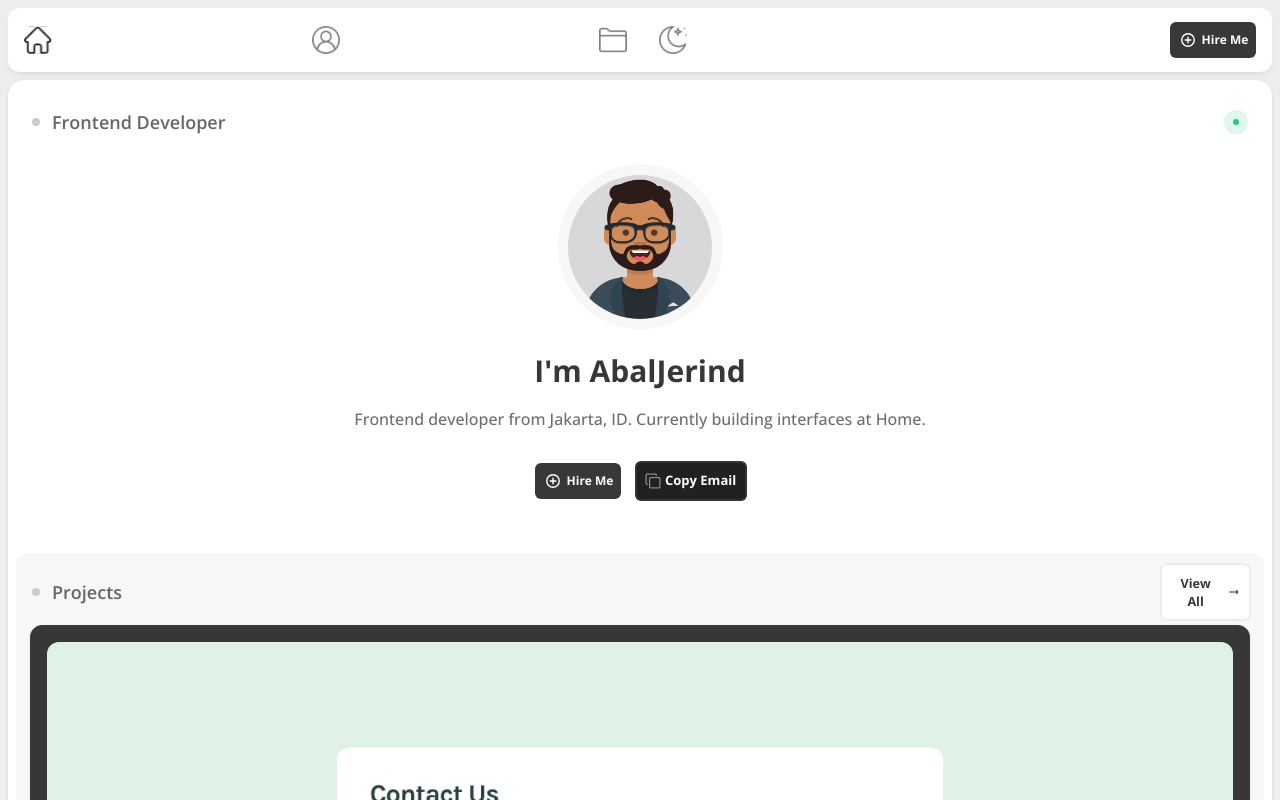
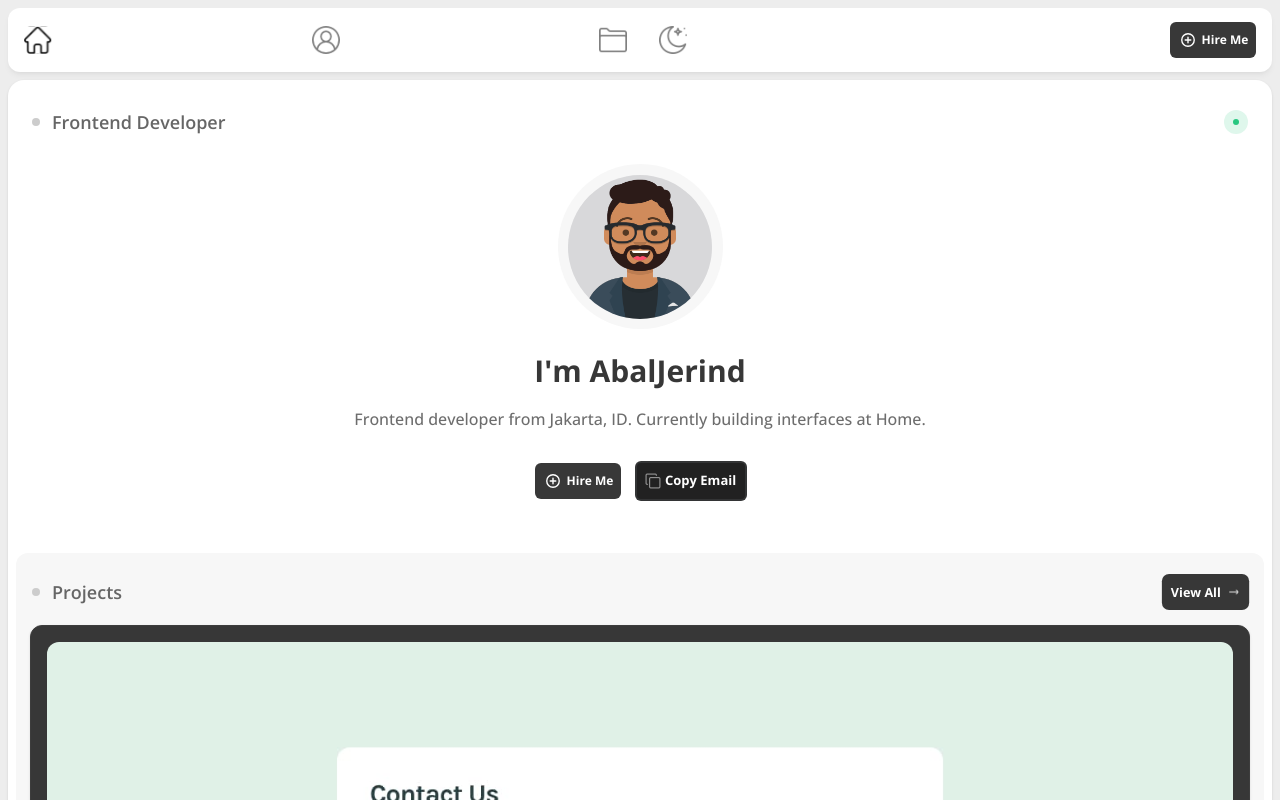
Before and after one commit to Abaljerind/portofolio-jerind, a React (Vite) app: page / in a window 1280 px wide. Shown: the top 800 px of the page. Built offline with nearby package versions, Linux system fonts and the light colour scheme.

Commit message:
Add dark variant for tag Link, button, span and img
Add dark variant for background color, border, text color, brightness and invert

```diff
--- a/src/components/ViewAll.jsx
+++ b/src/components/ViewAll.jsx
@@ -4,14 +4,16 @@ export default function ViewAll() {
   return (
     <Link
       to={"/project"}
-      className="flex h-[46px] w-[101px] items-center justify-center rounded-lg transition duration-500 hover:bg-[#EBEBEB]"
+      className="flex h-[46px] w-[101px] items-center justify-center rounded-lg transition duration-500 hover:bg-[#EBEBEB] dark:hover:bg-[#1C1C1C]"
     >
-      <button className="flex scale-90 cursor-pointer items-center justify-between rounded-lg border-2 border-[#EBEBEB] bg-white p-2.5">
-        <span className="mr-2 text-sm font-bold text-[#373737]">View All</span>
+      <button className="flex scale-90 cursor-pointer items-center justify-between rounded-lg border-2 border-[#EBEBEB] bg-white p-2.5 dark:border-none dark:bg-[#373737]">
+        <span className="mr-2 text-sm font-bold text-[#373737] dark:text-white">
+          View All
+        </span>
         <img
           src="../images/RightArrow.svg"
           alt="icon right arrow"
-          className="size-[14px] scale-75"
+          className="size-[14px] scale-75 dark:brightness-0 dark:invert"
         />
       </button>
     </Link>
```
